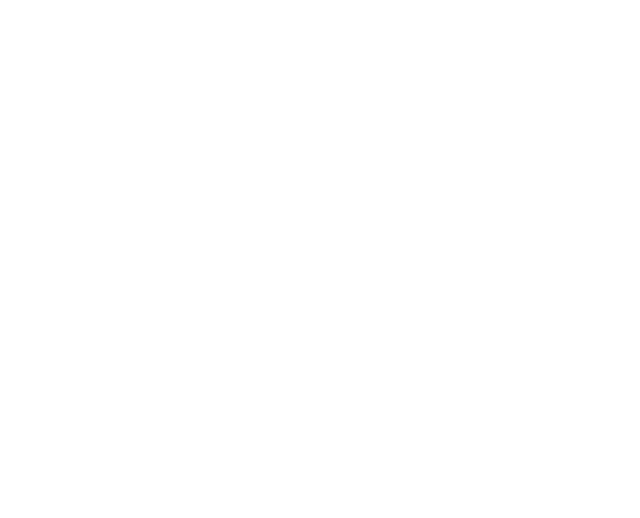
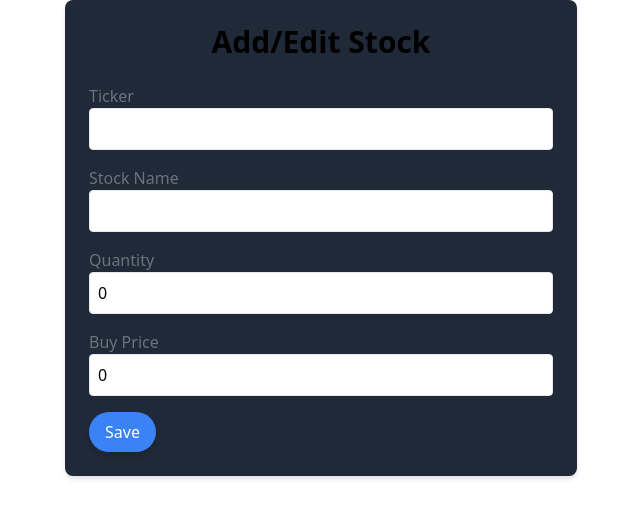
Before and after one commit to Biku2004/Portfolio-angular, an Angular app in the folder Simple-portfolio-tracker/: page /form in a window 1280 px wide. Before the commit this address led to /. Shown: the top 518 px of the page, without its empty margins (319-959 px from the left). Built offline with nearby package versions, Linux system fonts and the light colour scheme.

Commit message:
dashboard and form chnage for adding stocks

```diff
--- a/Simple-portfolio-tracker/src/app/app.config.ts
+++ b/Simple-portfolio-tracker/src/app/app.config.ts
@@ -10,12 +10,12 @@
 
 import { ApplicationConfig } from '@angular/core';
 import { provideRouter } from '@angular/router';
-import { provideHttpClient } from '@angular/common/http';
+import { provideHttpClient, withFetch } from '@angular/common/http';
 import { routes } from './app.routes';
 
 export const appConfig: ApplicationConfig = {
   providers: [
     provideRouter(routes),
-    provideHttpClient()
+    provideHttpClient(withFetch()),
   ]
 };
--- a/Simple-portfolio-tracker/src/app/app.routes.ts
+++ b/Simple-portfolio-tracker/src/app/app.routes.ts
@@ -1,8 +1,10 @@
 import { Routes } from '@angular/router';
 import { LandingPageComponent } from './landing-page/landing-page.component';
 import { DashboardComponent } from './dashboard/dashboard.component';
+import { StockFormComponent } from './dashboard/stock-form/stock-form.component';
 
 export const routes: Routes = [
     {path: '', component: LandingPageComponent},
-    {path: 'dashboard', component: DashboardComponent}
+    {path: 'dashboard', component: DashboardComponent},
+    {path: 'form', component: StockFormComponent},
 ];
--- a/Simple-portfolio-tracker/src/app/dashboard/dashboard.component.ts
+++ b/Simple-portfolio-tracker/src/app/dashboard/dashboard.component.ts
@@ -11,6 +11,7 @@ interface Stock {
   ticker: string;
   quantity: number;
   buyPrice: number;
+  change: number;
 }
 @Component({
   selector: 'app-dashboard',
@@ -22,7 +23,7 @@ interface Stock {
 
 export class DashboardComponent implements OnInit {
   totalValue: number = 0;
-  topStock: any = { name: 'N/A', ticker: 'N/A', change: 0 };
+  topStock: Stock = { id: 0, name: 'N/A', ticker: 'N/A', quantity: 0, buyPrice: 0 , change: 0};
   portfolioDistribution: any = {};
   isStockFormVisible: boolean = false;
 
--- a/Simple-portfolio-tracker/src/app/dashboard/stock-form/stock-form.component.html
+++ b/Simple-portfolio-tracker/src/app/dashboard/stock-form/stock-form.component.html
@@ -1,6 +1,46 @@
+<form (ngSubmit)="onSubmit()" #stockForm="ngForm" class="max-w-lg mx-auto bg-white bg-gray-800 p-6 rounded-lg shadow-md">
+
+  <h1 class="text-3xl font-bold mb-6 text-center">Add/Edit Stock</h1>
+
+  <div class="mb-4">
+
+    <label class="block text-gray-500 text-gray-300">Ticker</label>
+    <div class="flex">
+      <input type="text" class="w-full p-2 border rounded" [(ngModel)]="stock.ticker" name="ticker" (input)="fetchStockSuggestions()" required>
+    </div>
+
+    <div *ngIf="suggestions.length > 0" class="mt-2">
+      <label class="block text-gray-700 dark:text-gray-300">Suggestions</label>
+      <select class="w-full p-2 border rounded" [(ngModel)]="stock.name" name="name">
+        <option *ngFor="let suggestion of suggestions" [value]="suggestion['2. name']">{{ suggestion['2. name'] }} ({{ suggestion['1. symbol'] }})</option>
+      </select>
+    </div>
+
+  </div>
+
+  <div class="mb-4">
+    <label class="block text-gray-500 text-gray-300">Stock Name</label>
+    <input type="text" class="w-full p-2 border rounded" [(ngModel)]="stock.name" name="name" required>
+  </div>
+
+  <div class="mb-4">
+    <label class="block text-gray-500 text-gray-300">Quantity</label>
+    <input type="number" class="w-full p-2 border rounded" [(ngModel)]="stock.quantity" name="quantity" required>
+  </div>
+
+  <div class="mb-4">
+    <label class="block text-gray-500 text-gray-300">Buy Price</label>
+    <input type="number" class="w-full p-2 border rounded" [(ngModel)]="stock.buyPrice" name="buyPrice" required>
+  </div>
+
+  <button type="submit" class="bg-blue-500 text-white px-4 py-2 rounded-full shadow-md hover:bg-blue-600">Save</button>
+
+</form>
+
+
   <!-- <div class="container mx-auto p-4"> -->
 
-    <form (ngSubmit)="onSubmit()" #stockForm="ngForm" class="max-w-lg mx-auto bg-white bg-gray-700 p-6 rounded-lg shadow-md">
+    <!-- <form (ngSubmit)="onSubmit()" #stockForm="ngForm" class="max-w-lg mx-auto bg-white bg-gray-700 p-6 rounded-lg shadow-md">
 
       <h1 class="text-3xl font-bold mb-6 text-center">Add/Edit Stock</h1>
       <div class="mb-4">
@@ -20,5 +60,5 @@
         <input type="number" class="w-full p-2 border rounded" [(ngModel)]="stock.buyPrice" name="buyPrice" required>
       </div>
       <button type="submit" class="bg-blue-500 text-white px-4 py-2 rounded-full shadow-md hover:bg-blue-600">Save</button>
-    </form>
+    </form> -->
   <!-- </div> -->
--- a/Simple-portfolio-tracker/src/app/dashboard/stock-form/stock-form.component.ts
+++ b/Simple-portfolio-tracker/src/app/dashboard/stock-form/stock-form.component.ts
@@ -1,9 +1,82 @@
-import { Component,OnInit } from '@angular/core';
-// import {CommonModule} from '@angular/common';
-import {FormsModule} from '@angular/forms';
+// import { Component, OnInit } from '@angular/core';
+// import { FormsModule } from '@angular/forms';
+// import { StockService } from '../../services/StockService';
+// import { CommonModule } from '@angular/common';
+// import { ActivatedRoute, Router } from '@angular/router';
+
+// interface Stock {
+//   id?: number;
+//   name: string;
+//   ticker: string;
+//   quantity: number;
+//   buyPrice: number;
+// }
+
+// @Component({
+//   selector: 'app-stock-form',
+//   standalone: true,
+//   imports: [FormsModule, CommonModule],
+//   templateUrl: './stock-form.component.html',
+//   styleUrls: ['./stock-form.component.css']
+// })
+// export class StockFormComponent implements OnInit {
+//   stock: Stock = {
+//     name: '',
+//     ticker: '',
+//     quantity: 0,
+//     buyPrice: 0
+//   };
+//   suggestions: any[] = [];
+//   isEditMode: boolean = false;
+
+//   constructor(
+//     private stockService: StockService,
+//     private route: ActivatedRoute,
+//     private router: Router
+//   ) { }
+
+//   ngOnInit(): void {
+//     const stockId = this.route.snapshot.paramMap.get('id');
+//     if (stockId) {
+//       this.isEditMode = true;
+//       this.stockService.getStockById(+stockId).subscribe((stock: Stock) => {
+//         this.stock = stock;
+//       });
+//     }
+//   }
+
+//   fetchStockSuggestions() {
+//     if (this.stock.ticker.length > 1) {
+//       this.stockService.getStockSuggestions(this.stock.ticker).subscribe(data => {
+//         if (data && data['bestMatches']) {
+//           this.suggestions = data['bestMatches'];
+//         } else {
+//           this.suggestions = [];
+//         }
+//       });
+//     } else {
+//       this.suggestions = [];
+//     }
+//   }
+
+//   onSubmit() {
+//     if (this.isEditMode) {
+//       this.stockService.updateStock(this.stock).subscribe((response: Stock) => {
+//         this.router.navigate(['/dashboard']);
+//       });
+//     } else {
+//       this.stockService.saveStock(this.stock).subscribe((response: Stock) => {
+//         this.router.navigate(['/dashboard']);
+//       });
+//     }
+//   }
+// }
+
+import { Component, OnInit } from '@angular/core';
+import { FormsModule } from '@angular/forms';
 import { StockService } from '../../services/StockService';
 import { CommonModule } from '@angular/common';
-
+import { ActivatedRoute, Router } from '@angular/router';
 
 interface Stock {
   id?: number;
@@ -16,31 +89,59 @@ interface Stock {
 @Component({
   selector: 'app-stock-form',
   standalone: true,
-  imports: [FormsModule,CommonModule],
+  imports: [FormsModule, CommonModule],
   templateUrl: './stock-form.component.html',
-  styleUrl: './stock-form.component.css'
+  styleUrls: ['./stock-form.component.css']
 })
-
 export class StockFormComponent implements OnInit {
-  stock = {
+  stock: Stock = {
     name: '',
     ticker: '',
     quantity: 0,
     buyPrice: 0
   };
-  isStockFormVisible: boolean = false;
+  suggestions: any[] = [];
+  isEditMode: boolean = false;
 
-  constructor(private stockService: StockService) { }
+  constructor(
+    private stockService: StockService,
+    private route: ActivatedRoute,
+    private router: Router
+  ) { }
 
   ngOnInit(): void {
+    const stockId = this.route.snapshot.paramMap.get('id');
+    if (stockId) {
+      this.isEditMode = true;
+      this.stockService.getStockById(+stockId).subscribe((stock: Stock) => {
+        this.stock = stock;
+      });
+    }
+  }
+
+  fetchStockSuggestions() {
+    if (this.stock.ticker.length > 1) {
+      this.stockService.getStockSuggestions(this.stock.ticker).subscribe(data => {
+        if (data && data['bestMatches']) {
+          this.suggestions = data['bestMatches'];
+        } else {
+          this.suggestions = [];
+        }
+      });
+    } else {
+      this.suggestions = [];
+    }
   }
 
   onSubmit() {
-    this.stockService.saveStock(this.stock).subscribe(response => {
-      // Handle response
-    });
-  }
-  hideStockForm() {
-    this.isStockFormVisible = false;
+    if (this.isEditMode) {
+      this.stockService.updateStock(this.stock).subscribe((response: Stock) => {
+        this.router.navigate(['/dashboard']);
+      });
+    } else {
+      this.stockService.saveStock(this.stock).subscribe((response: Stock) => {
+        this.router.navigate(['/dashboard']);
+      });
+    }
   }
 }
--- a/Simple-portfolio-tracker/src/app/dashboard/stock-list/stock-list.component.html
+++ b/Simple-portfolio-tracker/src/app/dashboard/stock-list/stock-list.component.html
@@ -8,6 +8,8 @@
             <th class="px-4 py-2">Ticker</th>
             <th class="px-4 py-2">Quantity</th>
             <th class="px-4 py-2">Buy Price</th>
+            <!-- <th class="px-4 py-2">Current Price</th>
+            <th class="px-4 py-2">Profit/Loss</th> -->
             <th class="px-4 py-2">Actions</th>
           </tr>
         </thead>
@@ -17,6 +19,8 @@
             <td class="border px-4 py-2">{{ stock.ticker }}</td>
             <td class="border px-4 py-2">{{ stock.quantity }}</td>
             <td class="border px-4 py-2">{{ stock.buyPrice | currency }}</td>
+            <!-- <td class="border px-4 py-2">{{ stock.currentPrice | currency }}</td>
+            <td class="border px-4 py-2">{{ stock.lossProfit | currency }}</td> -->
             <td class="border px-4 py-2">
               <button class="bg-yellow-500 text-white px-2 py-1 rounded" (click)="editStock(stock)">Edit</button>
               <button class="bg-red-500 text-white px-2 py-1 rounded" (click)="deleteStock(stock)">Delete</button>
--- a/Simple-portfolio-tracker/src/app/landing-page/landing-page.component.html
+++ b/Simple-portfolio-tracker/src/app/landing-page/landing-page.component.html
@@ -22,7 +22,7 @@
       </h1>
       <p class="mb-4">Track your favorite stocks and stay updated with the latest market trends. Our platform provides real-time data and insights to help you make informed investment decisions.</p>
       <p class="mb-4">With our interactive dashboard, you can monitor your portfolio, analyze stock performance, and get personalized recommendations.</p>
-      <button class="bg-blue-500 text-white px-8 py-4 rounded-full shadow-md hover:bg-blue-600 text-2xl font-bold mt-6">Go to Dashboard</button>
+      <button (click)="goToDashboard()" class="bg-blue-500 text-white px-8 py-4 rounded-full shadow-md hover:bg-blue-600 text-2xl font-bold mt-6">Go to Dashboard</button>
     </div>
     <div class="mt-12 w-4/5 bg-gray-800 p-6 rounded-lg shadow-lg flex">
       <div class="w-3/5 h-96 bg-gray-800 shadow-lg rounded-lg overflow-hidden border-4 border-gray-300 border-gray-600">
--- a/Simple-portfolio-tracker/src/app/landing-page/landing-page.component.ts
+++ b/Simple-portfolio-tracker/src/app/landing-page/landing-page.component.ts
@@ -1,4 +1,5 @@
 import { Component } from '@angular/core';
+import { Router } from '@angular/router';
 
 @Component({
   selector: 'app-landing-page',
@@ -9,4 +10,10 @@ import { Component } from '@angular/core';
 })
 export class LandingPageComponent {
 
+  constructor(private router: Router) { }
+
+  goToDashboard() {
+    this.router.navigate(['/dashboard']);
+  }
+
 }
```
Also changed, not shown: Simple-portfolio-tracker/src/app/dashboard/dashboard.component.html (+40 -3 lines), Simple-portfolio-tracker/src/app/dashboard/stock-list/stock-list.component.ts (+17 -9 lines), Simple-portfolio-tracker/src/app/services/StockService.ts (+103 -5 lines).
